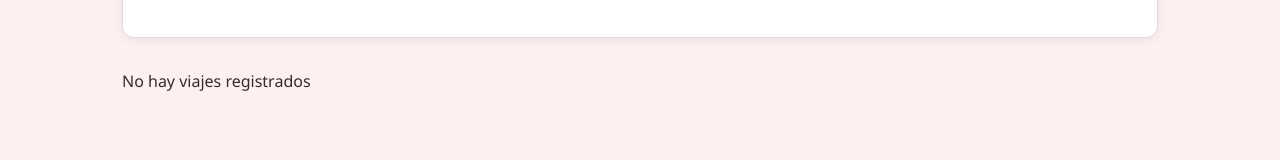
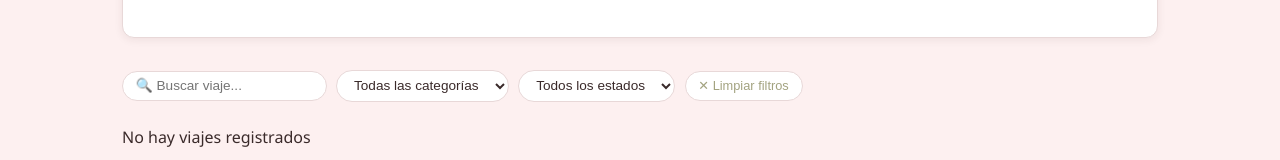
Before and after one commit to marianolhe/proyectofinal_web, a React app in the folder frontend/: page / in a window 1280 px wide. Shown: the part 422-582 px from the top of the page. Built offline with nearby package versions, Linux system fonts and the light colour scheme; the HTML template or start-up script is replaced by a standard one.

Commit message:
refactor: migrar App a useReducer y agregar filtros combinados

```diff
--- a/frontend/src/App.css
+++ b/frontend/src/App.css
@@ -55,3 +55,89 @@
 .btn-tema:hover {
   border-color: var(--color-primario);
 }
+
+/* filtros combinados */
+.filtros-container {
+  display: flex;
+  flex-wrap: wrap;
+  gap: 0.6rem;
+  margin-bottom: 1.5rem;
+  align-items: center;
+}
+
+.filtro-busqueda {
+  padding: 0.4rem 0.8rem;
+  border: 1px solid var(--color-borde);
+  border-radius: 20px;
+  background: var(--color-superficie);
+  color: var(--color-texto);
+  font-size: 0.85rem;
+  min-width: 180px;
+  outline: none;
+  transition: border-color 0.2s;
+}
+
+.filtro-busqueda:focus {
+  border-color: var(--color-primario);
+}
+
+.filtro-select {
+  padding: 0.4rem 0.8rem;
+  border: 1px solid var(--color-borde);
+  border-radius: 20px;
+  background: var(--color-superficie);
+  color: var(--color-texto);
+  font-size: 0.85rem;
+  cursor: pointer;
+  outline: none;
+  transition: border-color 0.2s;
+}
+
+.filtro-select:focus {
+  border-color: var(--color-primario);
+}
+
+.btn-limpiar-filtros {
+  padding: 0.4rem 0.8rem;
+  border: 1px solid var(--color-borde);
+  border-radius: 20px;
+  background: var(--color-superficie);
+  color: var(--color-texto-secundario);
+  font-size: 0.8rem;
+  cursor: pointer;
+  transition: all 0.2s;
+}
+
+.btn-limpiar-filtros:hover {
+  border-color: #EF4444;
+  color: #EF4444;
+}
+
+/* grid de gráficas */
+.graficas-grid {
+  display: grid;
+  grid-template-columns: repeat(auto-fit, minmax(300px, 1fr));
+  gap: 1rem;
+  margin-top: 2rem;
+}
+
+.grafica-card {
+  background: var(--color-superficie);
+  border: 1px solid var(--color-borde);
+  border-radius: 8px;
+  padding: 1.2rem;
+}
+
+.grafica-titulo {
+  font-size: 0.95rem;
+  font-weight: 600;
+  color: var(--color-texto);
+  margin-bottom: 1rem;
+}
+
+.grafica-vacia {
+  font-size: 0.85rem;
+  color: var(--color-texto-secundario);
+  text-align: center;
+  padding: 2rem 0;
+}
--- a/frontend/src/App.jsx
+++ b/frontend/src/App.jsx
@@ -1,30 +1,35 @@
-import { useState, useEffect, useContext, useRef } from 'react'
+import { useState, useEffect, useContext, useRef, useReducer, useMemo, useCallback } from 'react'
 import Formulario from './components/FormularioItem'
 import ListaItems from './components/ListaItems'
 import { StorageContext } from './context/StorageProvider'
 import { ThemeContext } from './context/ThemeProvider'
+import { itemsReducer, initialState } from './reducers/itemsReducer'
+import { categorias } from './utils/categorias'
+import GraficaActividad from './components/graficas/GraficaActividad'
+import GraficaCategorias from './components/graficas/GraficaCategorias'
+import GraficaPuntuacion from './components/graficas/GraficaPuntuacion'
 import './App.css'
 
 function App() {
   const { modo, setModo, obtenerItems, guardarItem, eliminarItem } = useContext(StorageContext)
   const { tema, toggleTema } = useContext(ThemeContext)
 
-  const [viajes, setViajes] = useState([])
+  const [state, dispatch] = useReducer(itemsReducer, initialState)
+  const { lista, filtroCategoria, filtroEstado, busqueda } = state
+
   const [viajeEditando, setViajeEditando] = useState(null)
 
   // useRef #1 — referencia al input de nombre para auto-focus con Ctrl+N
   const inputNombreRef = useRef(null)
 
-  // useRef #2 — referencia al final de la lista para hacer scroll automático al agregar un viaje
+  // useRef #2 — referencia al final de la lista para scroll automático
   const listaFinalRef = useRef(null)
 
-  // carga los items cada vez que cambia el modo — limpia primero para no mostrar datos del modo anterior
   useEffect(() => {
-    setViajes([])
-    obtenerItems().then(items => setViajes(items))
+    dispatch({ type: 'HIDRATAR', payload: [] })
+    obtenerItems().then(items => dispatch({ type: 'HIDRATAR', payload: items }))
   }, [obtenerItems])
 
-  // atajos de teclado: Ctrl+N enfoca el input, T cambia el tema
   useEffect(() => {
     const manejarAtajo = (e) => {
       if (e.ctrlKey && e.key === 'n') {
@@ -39,38 +44,43 @@ function App() {
     return () => window.removeEventListener('keydown', manejarAtajo)
   }, [toggleTema])
 
-  // agrega un viaje nuevo usando el contexto
+  const listaFiltrada = useMemo(() => {
+    return lista.filter(item =>
+      item.activo &&
+      (filtroCategoria === 'todas' || item.categoriaId === filtroCategoria) &&
+      (filtroEstado === 'todos' || item.estado === filtroEstado) &&
+      item.nombre.toLowerCase().includes(busqueda.toLowerCase())
+    )
+  }, [lista, filtroCategoria, filtroEstado, busqueda])
+
   async function agregarViaje(nuevoViaje) {
-    await guardarItem(nuevoViaje, true)  // true = es nuevo → POST
-    const itemsActualizados = await obtenerItems()
-    setViajes(itemsActualizados)
-    // auto-focus al input después de agregar
+    await guardarItem(nuevoViaje, true)
+    dispatch({ type: 'AGREGAR', payload: nuevoViaje })
     inputNombreRef.current?.focus()
-    // scroll al final de la lista para ver la tarjeta recién agregada
     setTimeout(() => listaFinalRef.current?.scrollIntoView({ behavior: 'smooth' }), 100)
   }
 
-  // actualiza un viaje existente usando el contexto
   async function actualizarViaje(viajeActualizado) {
-    await guardarItem(viajeActualizado, false)  // false = existente → PUT
-    const itemsActualizados = await obtenerItems()
-    setViajes(itemsActualizados)
+    await guardarItem(viajeActualizado, false)
+    const items = await obtenerItems()
+    dispatch({ type: 'HIDRATAR', payload: items })
     setViajeEditando(null)
   }
 
-  // archiva un viaje usando el contexto
-  async function archivarViaje(id) {
+  const handleEliminar = useCallback(async (id) => {
     await eliminarItem(id)
-    const itemsActualizados = await obtenerItems()
-    setViajes(itemsActualizados)
-  }
+    dispatch({ type: 'ELIMINAR', payload: id })
+  }, [eliminarItem])
+
+  const handleEditar = useCallback((viaje) => {
+    setViajeEditando(viaje)
+  }, [])
 
   return (
     <div>
       <div className="app-header">
         <h1>Bienvenido a tu tracker de viajes!!</h1>
 
-        {/* selector de modo API vs Local */}
         <div className="modo-selector">
           <span>Modo:</span>
           <button
@@ -87,7 +97,6 @@ function App() {
           </button>
         </div>
 
-        {/* botón para cambiar tema claro/oscuro */}
         <button className="btn-tema" onClick={toggleTema}>
           {tema === 'claro' ? '🌙 Oscuro' : '☀️ Claro'}
         </button>
@@ -100,13 +109,57 @@ function App() {
         inputNombreRef={inputNombreRef}
       />
 
+      <div className="filtros-container">
+        <input
+          type="text"
+          placeholder="🔍 Buscar viaje..."
+          value={busqueda}
+          onChange={e => dispatch({ type: 'FILTRAR', payload: { busqueda: e.target.value } })}
+          className="filtro-busqueda"
+        />
+
+        <select
+          value={filtroCategoria}
+          onChange={e => dispatch({ type: 'FILTRAR', payload: { filtroCategoria: e.target.value } })}
+          className="filtro-select"
+        >
+          <option value="todas">Todas las categorías</option>
+          {categorias.map(c => (
+            <option key={c.id} value={c.id}>{c.emoji} {c.nombre}</option>
+          ))}
+        </select>
+
+        <select
+          value={filtroEstado}
+          onChange={e => dispatch({ type: 'FILTRAR', payload: { filtroEstado: e.target.value } })}
+          className="filtro-select"
+        >
+          <option value="todos">Todos los estados</option>
+          <option value="pendiente">Pendiente</option>
+          <option value="completado">Completado</option>
+          <option value="cancelado">Cancelado</option>
+        </select>
+
+        <button
+          className="btn-limpiar-filtros"
+          onClick={() => dispatch({ type: 'LIMPIAR_FILTROS' })}
+        >
+          ✕ Limpiar filtros
+        </button>
+      </div>
+
       <ListaItems
-        viajes={viajes.filter(v => v.activo)}
-        onEliminarViaje={archivarViaje}
-        onEditarViaje={setViajeEditando}
+        viajes={listaFiltrada}
+        onEliminarViaje={handleEliminar}
+        onEditarViaje={handleEditar}
       />
 
-      {/* ancla invisible al final de la lista — useRef #2 hace scroll aquí al agregar un viaje */}
+      <div className="graficas-grid">
+        <GraficaActividad listaFiltrada={listaFiltrada} />
+        <GraficaCategorias listaFiltrada={listaFiltrada} />
+        <GraficaPuntuacion listaFiltrada={listaFiltrada} />
+      </div>
+
       <div ref={listaFinalRef} />
     </div>
   )
```
